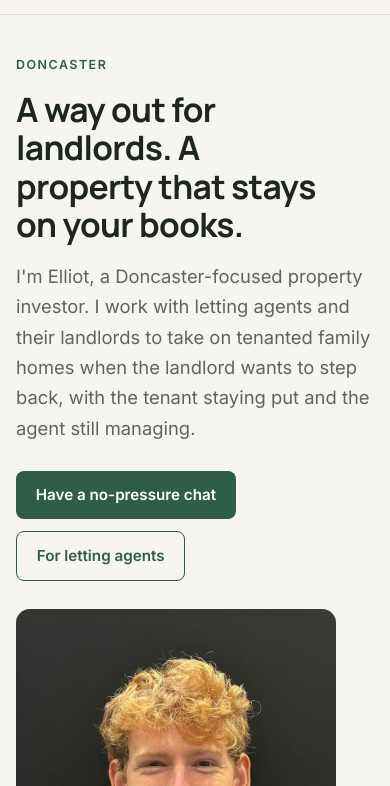
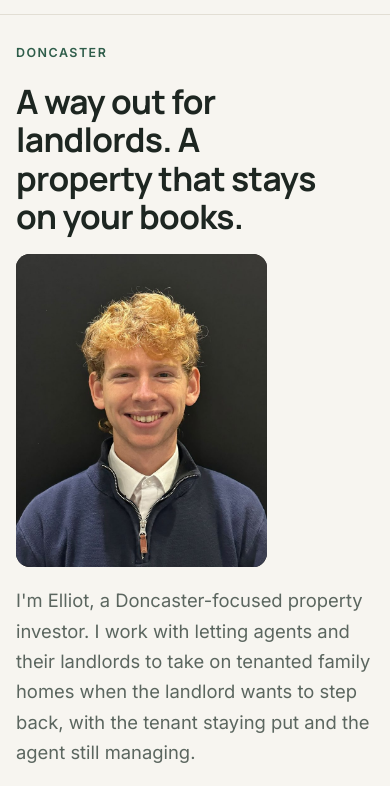
Before and after one commit to elliotsykes04-droid/elliotsykesproperty.com, a plain HTML site: page index.html in a window 390 px wide. Shown: the part 50-836 px from the top of the page. Drawn offline with Linux system fonts and the light colour scheme.

Commit message:
Show headshot under the headline on phones
Co-Authored-By: Claude Opus 5.5 <noreply@anthropic.com>
Claude-Session: https://claude.ai/code/session_01EnFgTk59a1KQ3Gd4uRDbEK

```diff
--- a/index.html
+++ b/index.html
@@ -68,9 +68,16 @@ footer{padding:32px 0 48px;color:var(--muted);font-size:.85rem;border-top:1px so
 @media (max-width:760px){
   body{font-size:16px}
   .wrap{padding:0 16px}
-  .hero{padding:40px 0}
   .hero .wrap,.two,.contact{grid-template-columns:1fr;gap:28px}
-  .photo{max-width:320px}
+  .photo{width:min(260px,70%)}
+  .hero{padding:28px 0 40px}
+  .hero .wrap{gap:18px}
+  .hero .wrap>div:first-child{display:contents}
+  .hero .eyebrow{order:1;margin:0}
+  .hero h1{order:2;margin:0}
+  .hero .photo{order:3}
+  .hero .lead{order:4;margin:0}
+  .hero .actions{order:5;margin-top:4px}
   .cards,.steps{grid-template-columns:1fr}
   .contact{padding:24px}
   header.top .btn{display:none}
```
